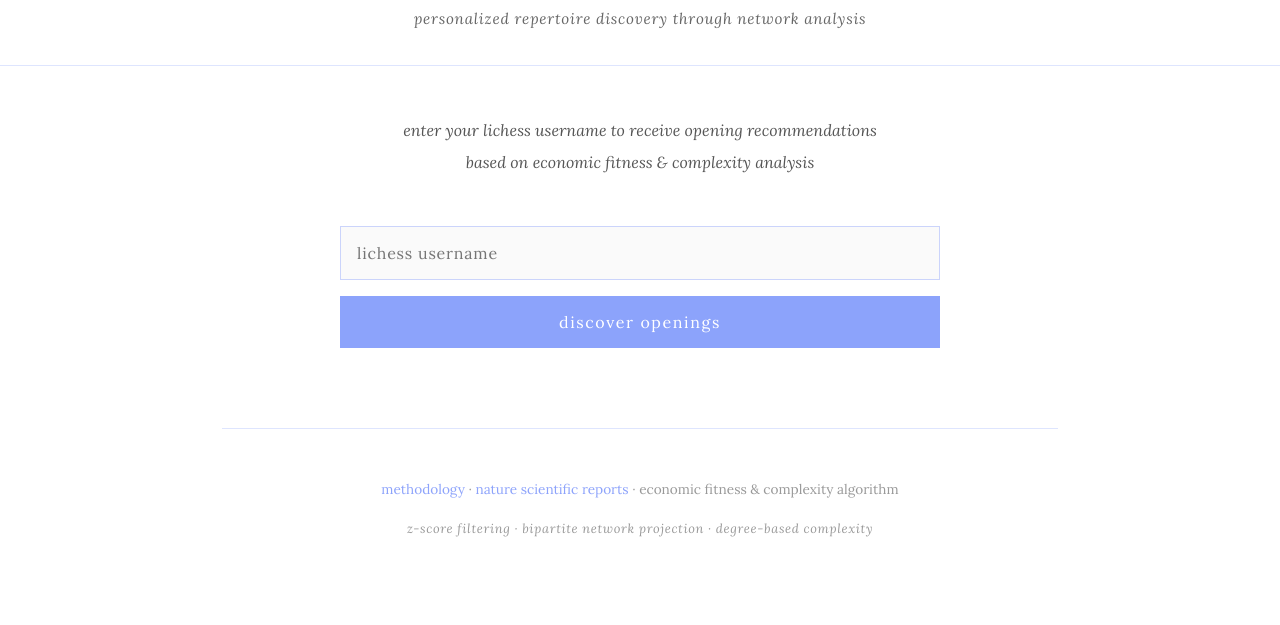
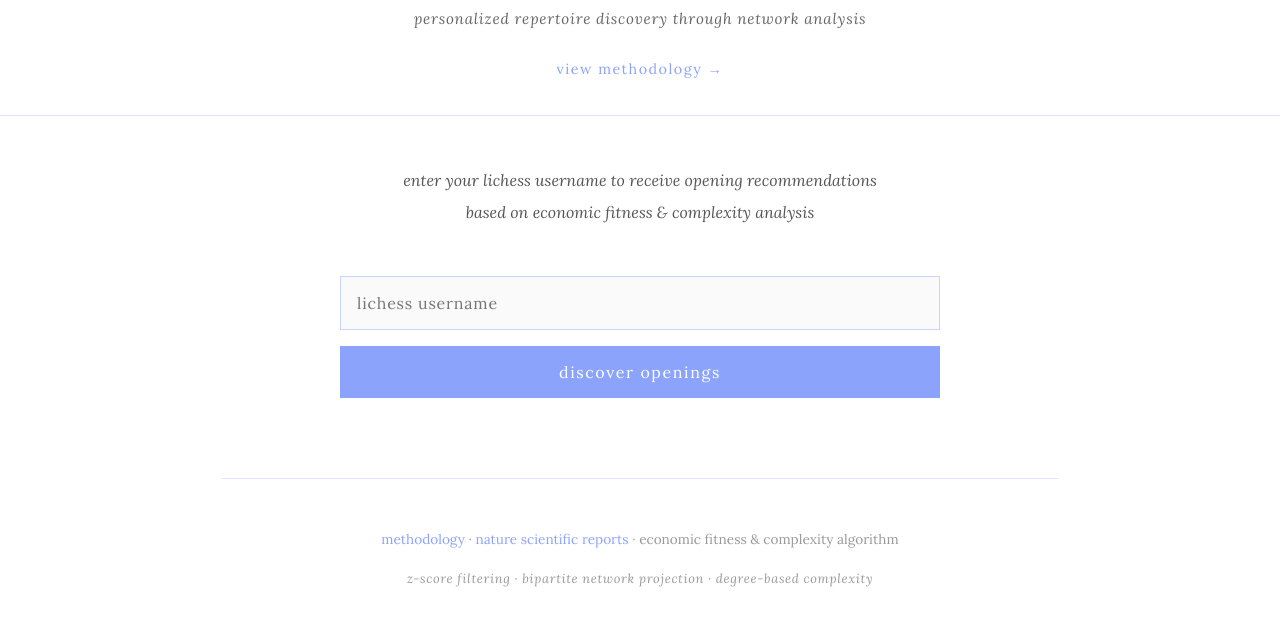
Before and after one commit to shayvana/openingrecs, a plain HTML site: page app/templates/index.html in a window 1280 px wide. Shown: the part 137-762 px from the top of the page. Drawn offline with nearby package versions, Linux system fonts and the light colour scheme.

Commit message:
link to methodology

```diff
--- a/app/templates/index.html
+++ b/app/templates/index.html
@@ -62,6 +62,20 @@
             font-style: italic;
             margin-top: 0.5rem;
             letter-spacing: 0.05em;
+        }
+
+        .nav-link {
+            display: inline-block;
+            margin-top: 1.5rem;
+            font-size: 0.9rem;
+            letter-spacing: 0.1em;
+            color: rgba(92, 124, 250, 0.7);
+            text-decoration: none;
+            transition: opacity 0.3s;
+        }
+
+        .nav-link:hover {
+            opacity: 0.6;
         }
 
         .container {
@@ -421,6 +435,7 @@
         </div>
         <h1 class="page-title">chess opening recommendations</h1>
         <p class="subtitle">personalized repertoire discovery through network analysis</p>
+        <a href="/methodology" class="nav-link">view methodology →</a>
     </div>
 
     <div class="container">
```
